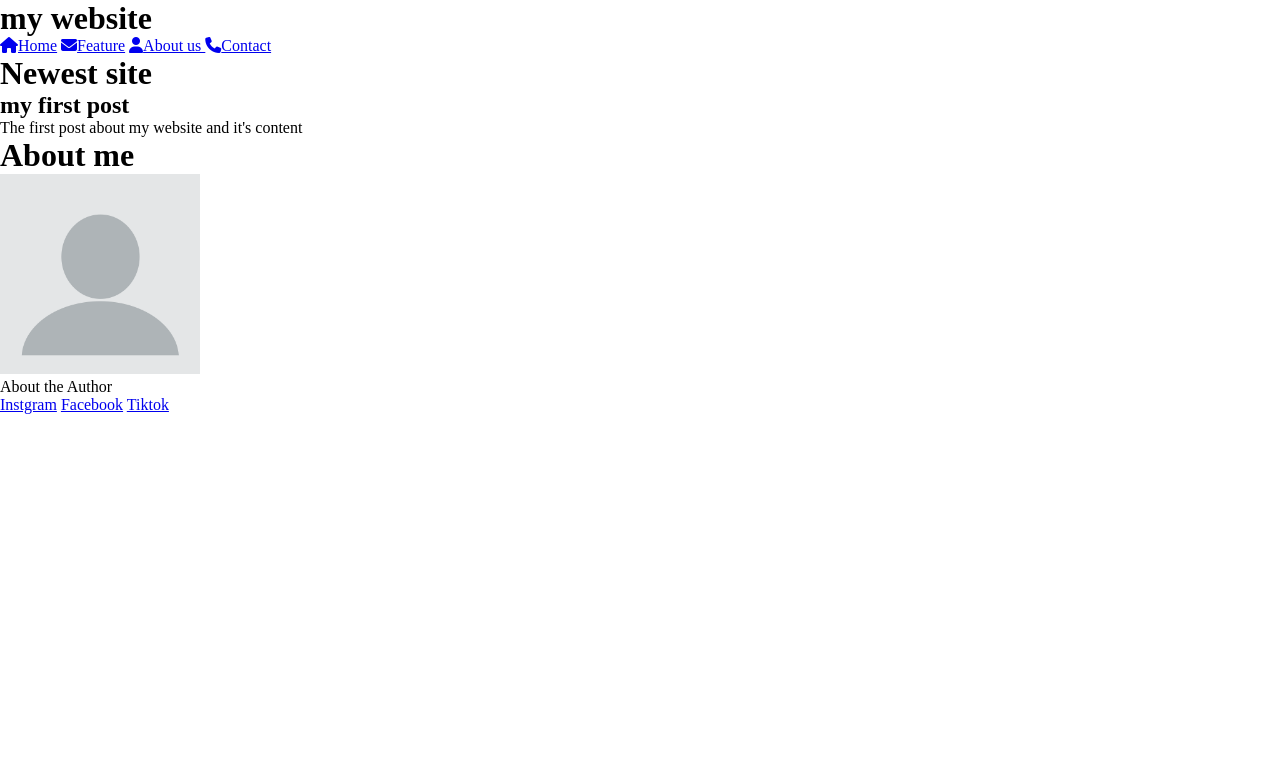
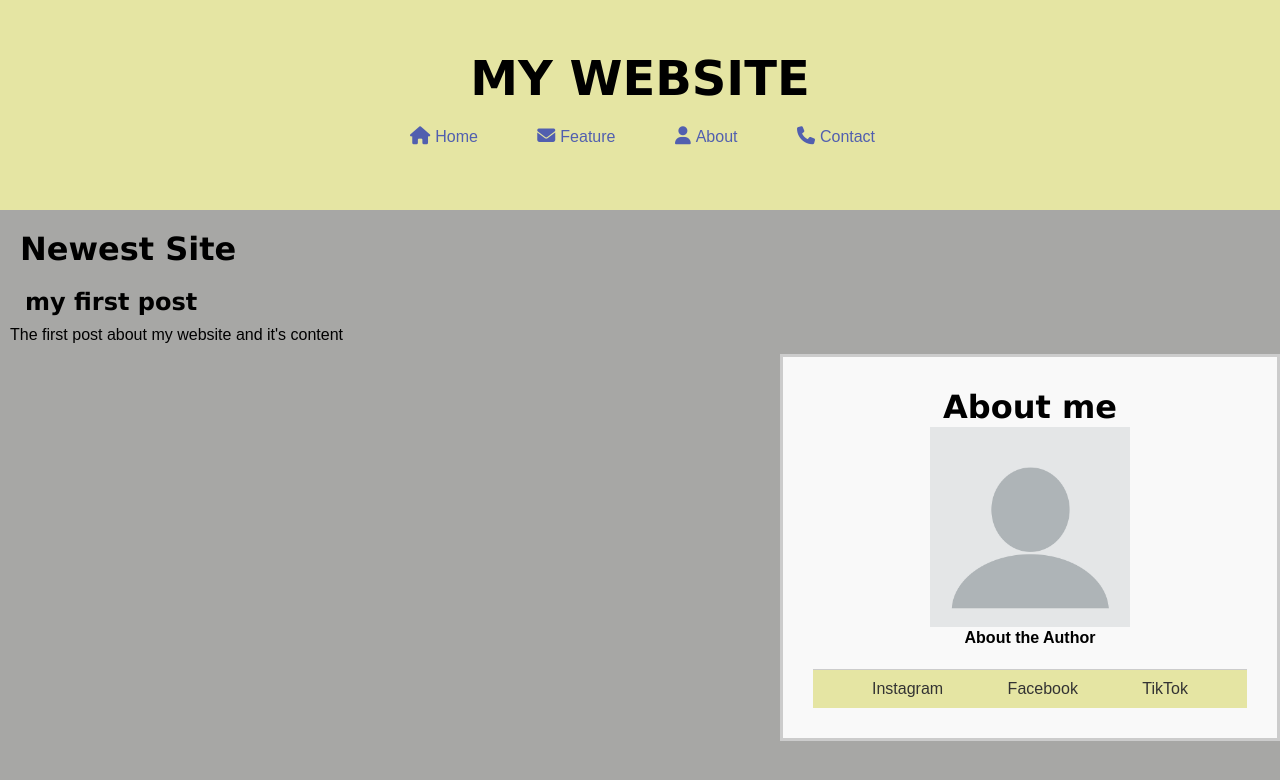
Before and after one commit to the-morgans20/my---first-website, a plain HTML site: page learningboxes/scope.html in a window 1280 px wide. Drawn offline with Linux system fonts and the light colour scheme.

Commit message:
Add files via upload

```diff
--- a/learningboxes/scope.html
+++ b/learningboxes/scope.html
@@ -18,34 +18,27 @@
         <nav>
           <a href="#"><i class="fa fa-home"></i>Home</a>
           <a href="#"><i class="fa fa-envelope"></i>Feature</a>
-          <a href="#"><i class="fa fa-user"></i>About us </a>
+          <a href="#"><i class="fa fa-user"></i>About </a>
           <a href="#"><i class="fa fa-phone"></i>Contact</a>
         </nav>
       </div>
     </header>
 
-    <div class="row">
-      <div class="post-text-box">
+    <div class="post-text-box sites">
       <h1>Newest site</h1>
-        <section>
-          <h1>my first post</h1>
+      <h2>my first post</h2>
       <p>The first post about my website and it's content</p>
-        </section>
     </div>
-      <div class="Profile">
+    <div class="profile">
       <h1>About me</h1>
-        <img
-          src="blank-profile-picture-973460_1280.webp"
-          width="200"
-          alt="profile picture"
-        />
+      <img src="blank-profile-picture-973460_1280.webp" width="200" />
       <p>About the Author</p>
-        <footer>
-          <a href="instgram.com">Instgram</a>
-          <a href="facebook.com">Facebook</a>
-          <a href="tiktok.com">Tiktok</a>
+
+      <footer class="link">
+        <a href="https://instagram.com" target="_blank">Instagram</a>
+        <a href="https://facebook.com" target="_blank">Facebook</a>
+        <a href="https://tiktok.com" target="_blank">TikTok</a>
       </footer>
-      </div>
     </div>
   </body>
 </html>
--- a/learningboxes/style.css
+++ b/learningboxes/style.css
@@ -1,4 +1,110 @@
 * {
   margin: 0;
   padding: 0;
+  box-sizing: border-box;
 }
+
+body {
+  background-color: hsl(60, 1%, 65%);
+}
+
+header {
+  text-align: center;
+  padding: 50px;
+  font-family: Arial, Helvetica, sans-serif;
+  background-color: #e5e5a3;
+}
+
+nav {
+  word-spacing: 50px;
+  text-align: center;
+  padding: 10px;
+}
+header h1 {
+  font-family: Verdana, Geneva, Tahoma, sans-serif;
+  font-weight: bold;
+  font-size: 3em;
+  text-transform: uppercase;
+  padding-bottom: 6px;
+}
+nav a {
+  color: rgb(81, 95, 175);
+  text-decoration: none;
+}
+nav :hover {
+  color: blue;
+  text-decoration: underline;
+}
+nav i {
+  margin: 5px;
+  font-size: large;
+}
+.post-text-box sites {
+  display: flex;
+  flex-wrap: wrap;
+  flex: 70px;
+  padding: 10px;
+}
+
+.post-text-box h1 {
+  font-family: Verdana, Geneva, Tahoma, sans-serif;
+  padding: 20px;
+  text-transform: capitalize;
+}
+.post-text-box h2 {
+  font-family: Verdana;
+  padding-left: 25px;
+  text-align: justify;
+}
+.post-text-box p {
+  font-family: Arial, Helvetica, sans-serif;
+  text-align: justify;
+  padding: 10px;
+}
+
+.profile {
+  float: right;
+  padding: 30px;
+  background-color: #f9f9f9;
+  width: 500px;
+  border: 3px solid #ccc;
+  font-family: sans-serif;
+}
+.profile img {
+  width: 200px;
+  display: block;
+  margin: 0 auto;
+}
+
+.profile h1 {
+  text-align: center;
+  padding: 1px;
+  font-family: Verdana, Geneva, Tahoma, sans-serif;
+  font-style: normal;
+  font-weight: 100px;
+}
+.profile p {
+  text-align: center;
+  padding: 2px;
+  font-family: Arial, Helvetica, sans-serif;
+  font-weight: bold;
+}
+
+.link {
+  margin-top: 20px;
+  padding: 10px;
+  text-align: center;
+  border-top: 1px solid #ccc;
+  background-color: #e5e5a3;
+  justify-content: center;
+  transition: 1s;
+}
+.link a {
+  margin: 30px;
+  text-decoration: none;
+  color: #333;
+}
+.link:hover {
+  background-color: rgb(175, 205, 6);
+  cursor: pointer;
+}
```
Lines whose indentation alone changed are shown as unchanged.
